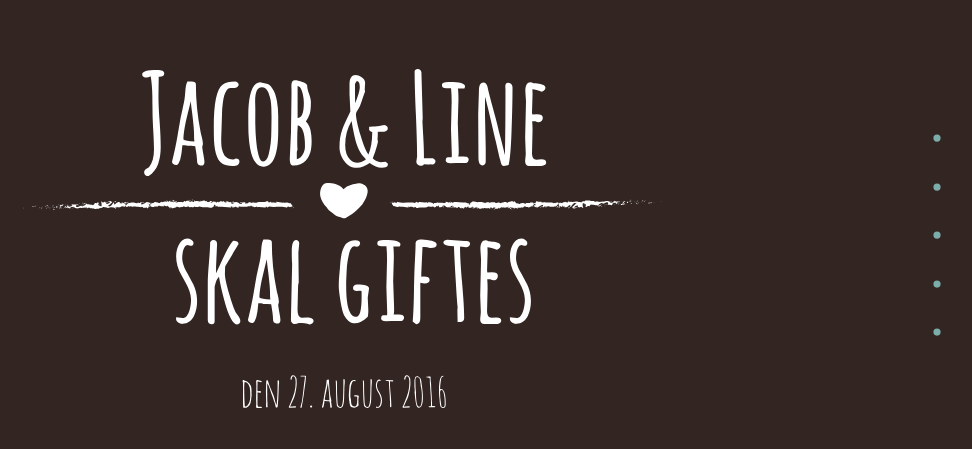
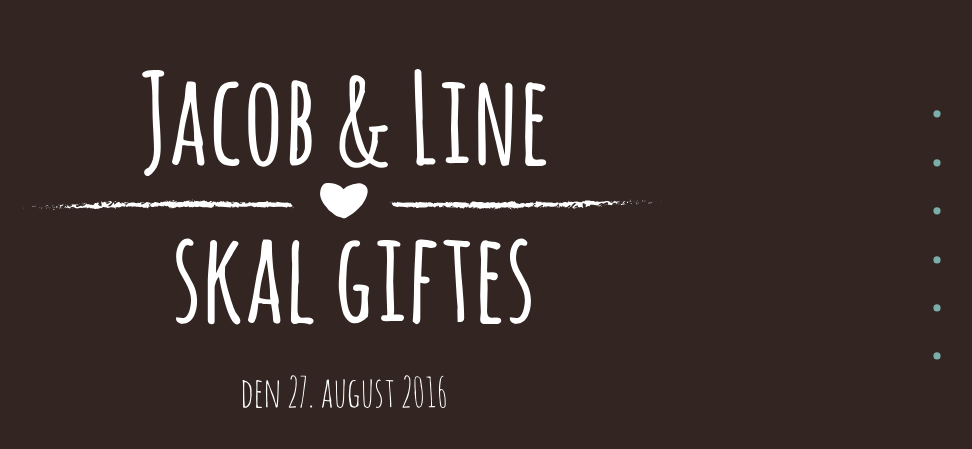
Before and after one commit to jacobmohl/skal-giftes, a Jekyll site: the page built from index.html, in a window 1280 px wide and 900 px high. Shown: the part 211-660 px from the top of the window, without its empty margins (297-1269 px from the left). Built offline with Jekyll 4.4.1, drawn with Linux system fonts in a browser that asks for light colours; some of the changed text lies outside the part shown.

Commit message:
Small changes to text and sections

```diff
--- a/css/main.scss
+++ b/css/main.scss
@@ -14,7 +14,7 @@
     margin: 0px;
     padding: 0px;
 
-    font-size:12px;
+    font-size:14px;
 
     @include media($medium-screen) {
         font-size: 16px;
@@ -78,7 +78,7 @@
 section#transport {
 
     #map {
-        height:80vh;
+        height:70vh;
         width:100%;
     }
 
--- a/index.html
+++ b/index.html
@@ -45,25 +45,19 @@
                 </a>
             </li>
             <li>
-                <a href="#wishlist" data-number="5">
-                    <span class="nav-dot"></span>
-                    <span class="nav-label">Ønskeliste</span>
-                </a>
-            </li>
-            <!--
-            <li>
-                <a href="#toastmaster" data-number="4">
+                <a href="#toastmaster" data-number="5">
                     <span class="nav-dot"></span>
                     <span class="nav-label">Toastmaster</span>
                 </a>
             </li>
             <li>
-                <a href="#wishlist" data-number="5">
+                <a href="#wishlist" data-number="6">
                     <span class="nav-dot"></span>
                     <span class="nav-label">Ønskeliste</span>
                 </a>
             </li>
-            -->
+
+
         </ul>
     </nav>
     <a class="nav-trigger">Åben navigation<span></span></a>
@@ -78,7 +72,7 @@
             <div class="row">
                 <div class="span8of12">
                     <h1>Overnatning</h1>
-                    <p>Har du også lyst til at overnatte på Hindsgavl Slot, så kontakt slottes reception via telefon 64 41 88 00 eller mail <a href="mailto:hindsgavl@hindsgavl.dk">hindsgavl@hindsgavl.dk</a></p>
+                    <p>Har du også lyst til at overnatte på Hindsgavl Slot, så kontakt slottes reception via telefon <span style="white-space: nowrap;">64 41 88 00</span> eller e-mail <a href="mailto:hindsgavl@hindsgavl.dk">hindsgavl@hindsgavl.dk</a>. <br/><br/>Husk at nævn at I er Jacob & Lines bryllupsgæster.</p>
                     <p>Pris pr. dobbeltværelse kr. 950,00 incl. morgenbuffet.<br/>Pris pr. enkeltværelse kr. 750,00 incl. morgenbuffet.</p>
                     <br>
                     <a href="tel:64 41 88 00" class="button">Ring op</a>
@@ -113,9 +107,9 @@
                 <div class="span8of12">
                     <h1>Dresscode</h1>
                     <h4>Herrerne</h4>
-                    <p>Jakkesæt eller lign. festtøj</p>
+                    <p>Jakkesæt eller lign. festtøj.</p>
                     <h4>Damerne</h4>
-                    <p>Kort eller lang aftenkjole, pæne bukser</p>
+                    <p>Kort eller lang aftenkjole, pæne bukser.</p>
                 </div>
             </div>
         </div>
```
Also changed, not shown: other parts of index.html (+3 -2 lines).
